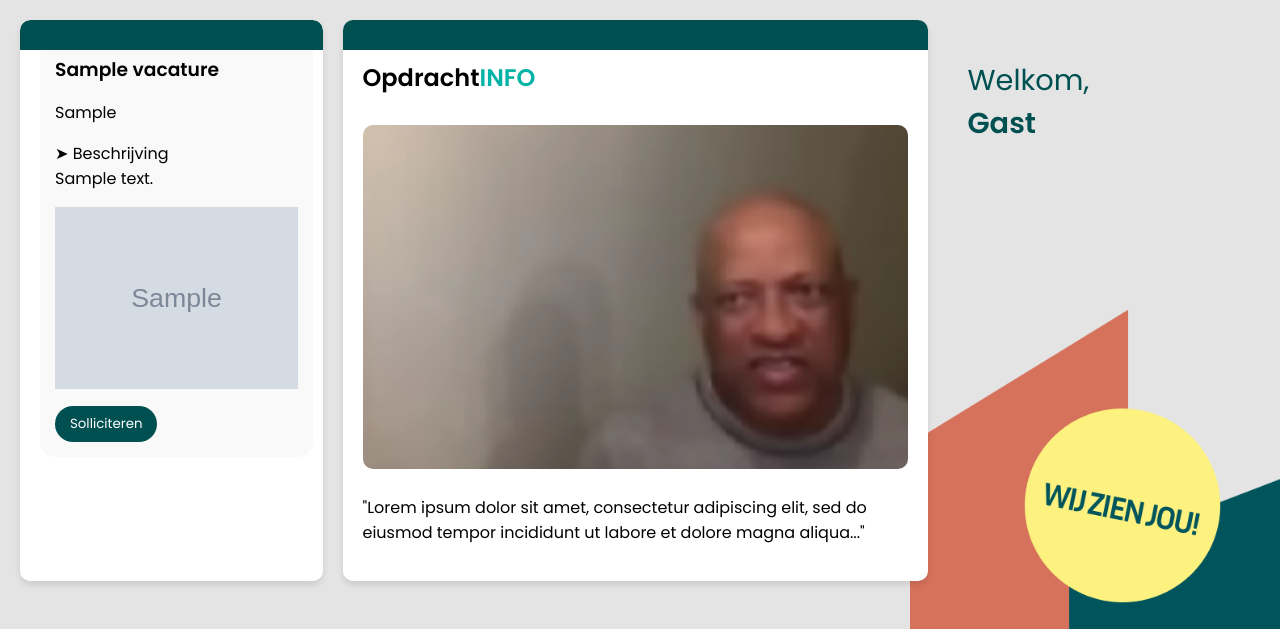
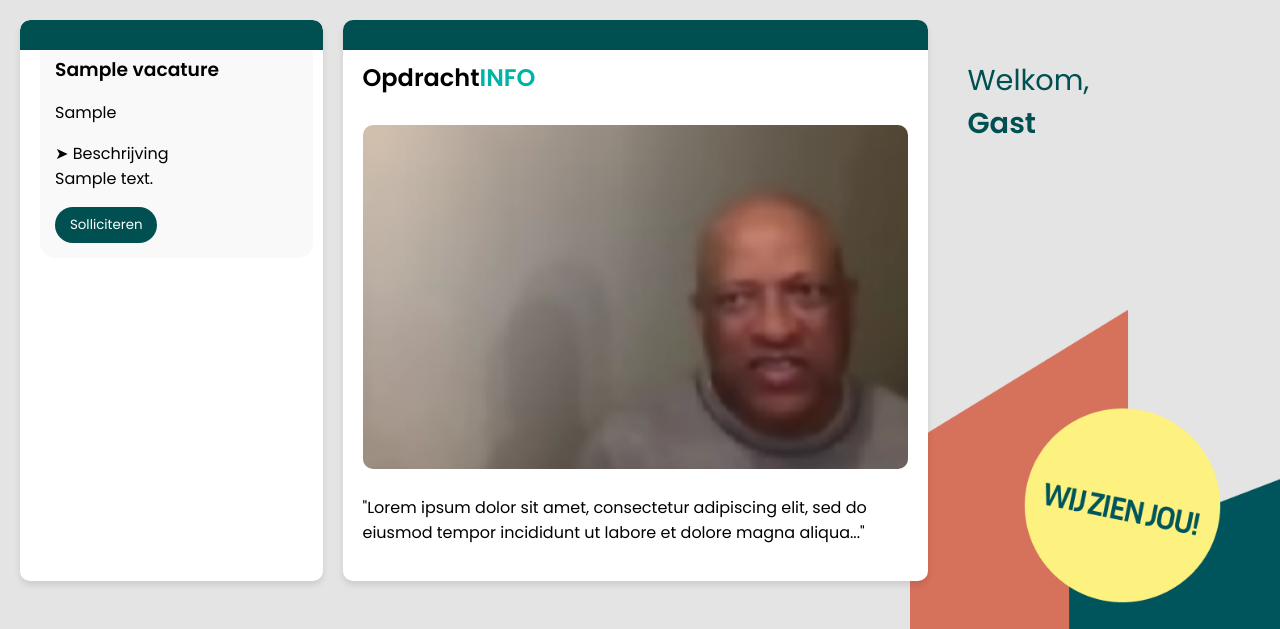
Before and after one commit to Lucas268/Examen, a PHP site: page /index.php in a window 1280 px wide. Shown: the part 64-693 px from the top of the page. Run offline with PHP 8.4, Linux system fonts and the light colour scheme; tables that the repository leaves empty or names only in its code hold one stand-in row (values such as "Sample post"); grey boxes marked "Sample" are stand-in pictures.

Commit message:
update
- Fixed listings by removing images

```diff
--- a/main-pagina/index.php
+++ b/main-pagina/index.php
@@ -93,9 +93,6 @@ $result = $connection->query($sql);
             <h3><?= htmlspecialchars($row['title']); ?></h3>
             <p><?= htmlspecialchars($row['bedrijf']); ?></p>
             <p>➤ Beschrijving<br><?= htmlspecialchars($row['description']); ?></p>
-            <?php if (!empty($row['thumbnail'])): ?>
-              <img src="<?= htmlspecialchars($row['thumbnail']); ?>" alt="Thumbnail" style="max-width: 100%; height: auto;">
-            <?php endif; ?>
             <div class="cta">
               <button>Solliciteren</button>
             </div>
```
